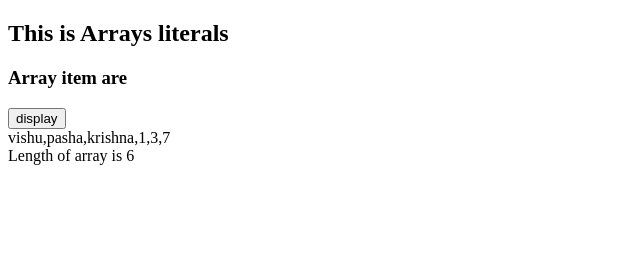
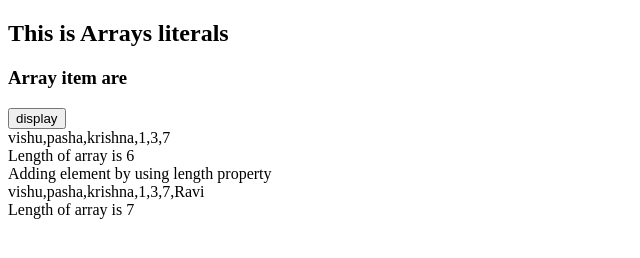
Before and after one commit to vishwanitw/javascript, a plain HTML site: page Arrays/literals.html in a window 1280 px wide. Both pictures are taken after a click on the button "display". Shown: the whole page, without its empty margins (0-640 px from the left). Drawn offline with Linux system fonts and the light colour scheme.

Commit message:
modified literals.html

```diff
--- a/Arrays/literals.html
+++ b/Arrays/literals.html
@@ -7,10 +7,16 @@
 
 	function myFunction () {
 		var myArray = ['vishu','pasha','krishna', 1,3,7 ];
-		 var length = myArray.length;
 
-		document.getElementById('demo').innerHTML = myArray;
+		document.getElementById('demo1').innerHTML = myArray;
+		var length = myArray.length;
 		document.getElementById('demo2').innerHTML = 'Length of array is '+length;
+
+		document.getElementById('add').innerHTML=("Adding element by using length property");
+		    myArray[myArray.length] = "Ravi";
+		    var length = myArray.length;
+		    document.getElementById('demo3').innerHTML = myArray;
+			document.getElementById('demo4').innerHTML = 'Length of array is '+length;
 	}
 
 	</script>
@@ -19,7 +25,10 @@
 <h2>This is Arrays literals</h2>
  <h3>Array item are </h3>
  <button id="btn" onclick="myFunction()">display</button>
-  <div id="demo"></div>
+  <div id="demo1"></div>
   <div id="demo2"></div>
+  <div id="add"> </div>
+  <div id="demo3"></div>
+  <div id="demo4"></div>
 </body>
 </html>
```
